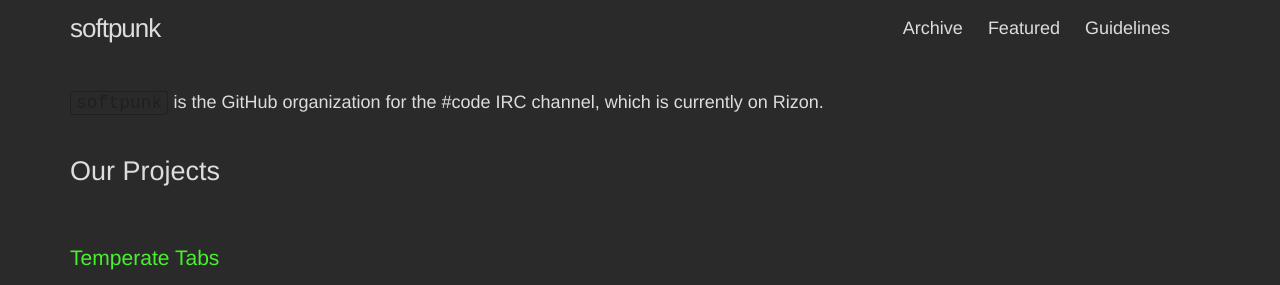
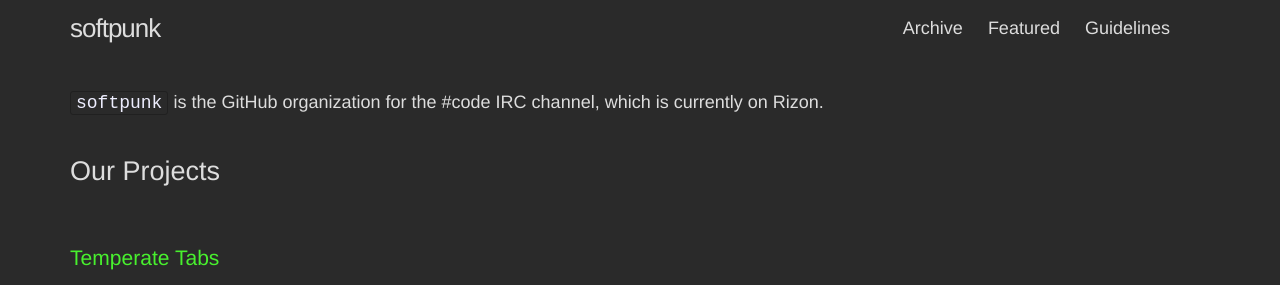
Before and after one commit to softpunk/softpunk.github.io, a Jekyll site: the page built from index.html, in a window 1280 px wide. Shown: the top 285 px of the page. Built offline with Jekyll 4.4.1, drawn with Linux system fonts in a browser that asks for light colours.

Commit message:
Update _base.scss

```diff
--- a/_sass/_base.scss
+++ b/_sass/_base.scss
@@ -132,7 +132,7 @@ code {
     font-size: 18px;
     border: 1px solid $code-background-color;
     border-radius: 3px;
-    color: $code-background-color;
+    color: #eef;
     white-space: pre-line;
 }
 
```
